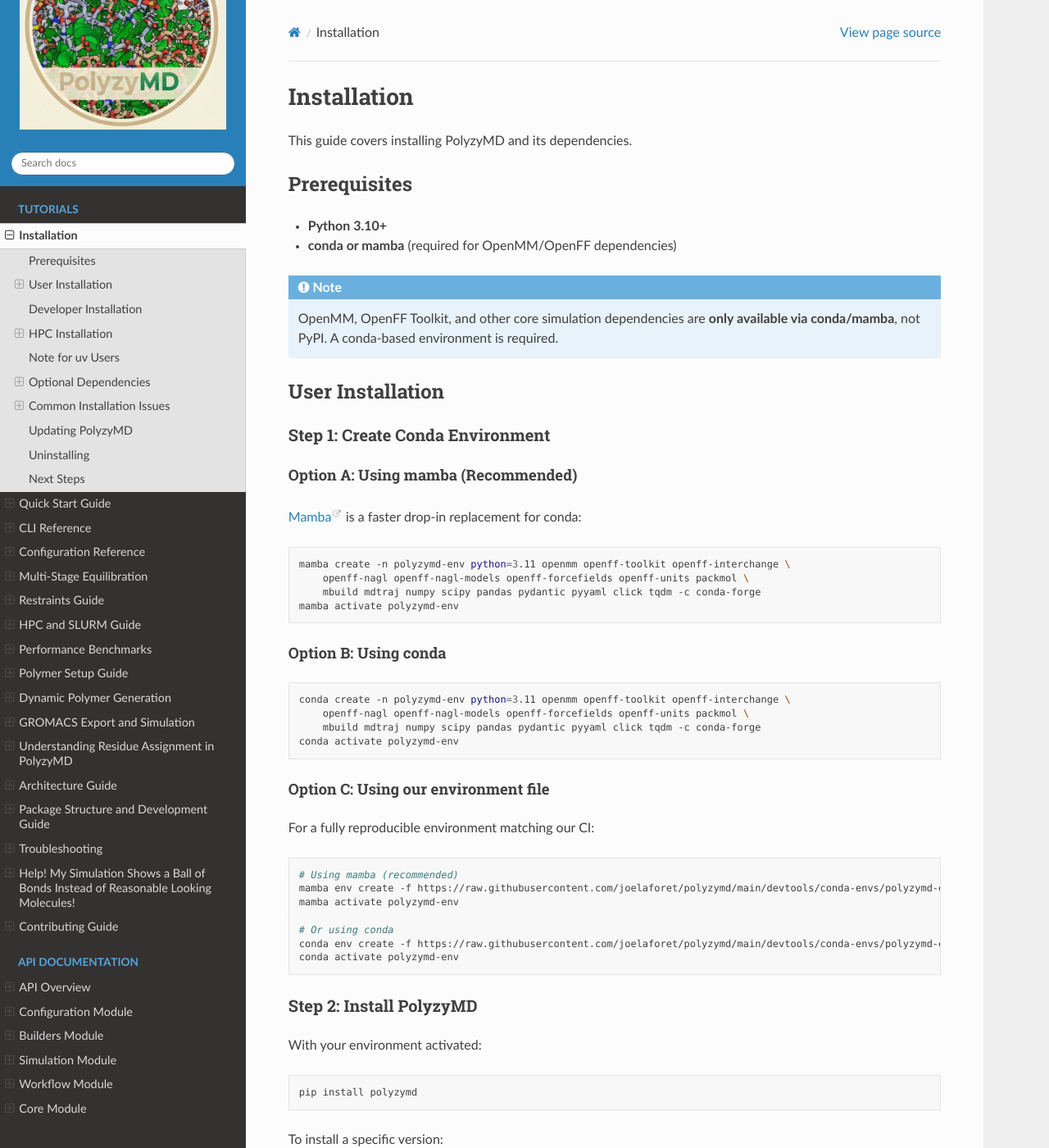
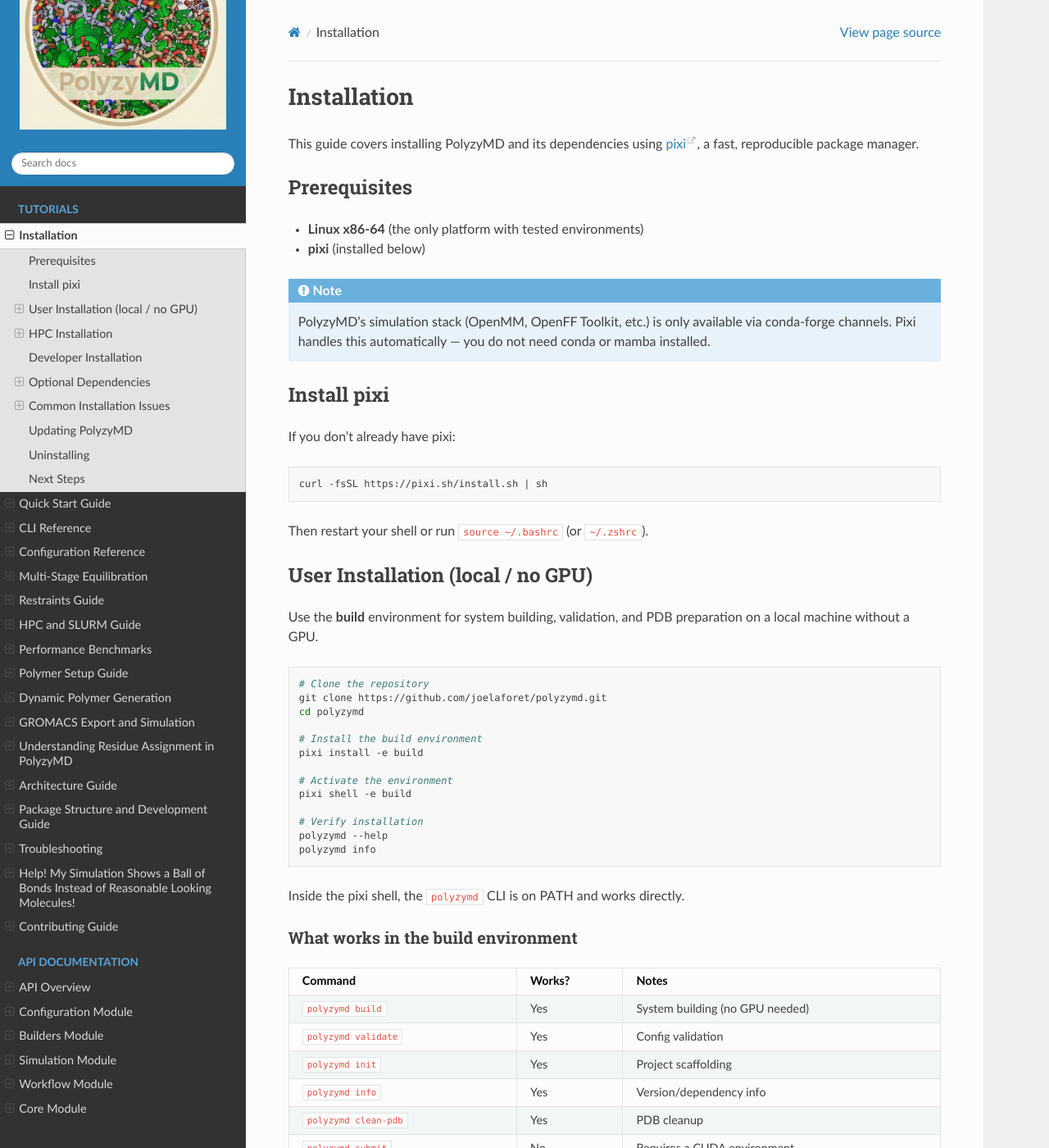
Before and after one commit to joelaforet/polyzymd, a Sphinx documentation site: the page built from docs/source/tutorials/installation.md, in a window 1280 px wide and 1400 px high. Shown: the whole window at 82% size. Built offline with Sphinx 7.4.7 and the Read the Docs theme 3.1.0, drawn with Linux system fonts in a browser that asks for light colours; some of the changed text lies outside the part shown.

Commit message:
docs: rewrite installation guide for pixi

````diff
--- a/docs/source/tutorials/installation.md
+++ b/docs/source/tutorials/installation.md
@@ -1,92 +1,133 @@
 # Installation
 
-This guide covers installing PolyzyMD and its dependencies.
+This guide covers installing PolyzyMD and its dependencies using
+[pixi](https://pixi.sh), a fast, reproducible package manager.
 
 ## Prerequisites
 
-- **Python 3.10+**
-- **conda or mamba** (required for OpenMM/OpenFF dependencies)
+- **Linux x86-64** (the only platform with tested environments)
+- **pixi** (installed below)
 
 ```{note}
-OpenMM, OpenFF Toolkit, and other core simulation dependencies are **only available via conda/mamba**, not PyPI. A conda-based environment is required.
+PolyzyMD's simulation stack (OpenMM, OpenFF Toolkit, etc.) is only available
+via conda-forge channels. Pixi handles this automatically — you do not need
+conda or mamba installed.
 ```
 
-## User Installation
+## Install pixi
 
-### Step 1: Create Conda Environment
-
-#### Option A: Using mamba (Recommended)
-
-[Mamba](https://mamba.readthedocs.io/) is a faster drop-in replacement for conda:
+If you don't already have pixi:
 
 ```bash
-mamba create -n polyzymd-env python=3.11 openmm openff-toolkit openff-interchange \
-    openff-nagl openff-nagl-models openff-forcefields openff-units packmol \
-    mbuild mdtraj numpy scipy pandas pydantic pyyaml click tqdm -c conda-forge
-mamba activate polyzymd-env
+curl -fsSL https://pixi.sh/install.sh | sh
 ```
 
-#### Option B: Using conda
+Then restart your shell or run `source ~/.bashrc` (or `~/.zshrc`).
+
+## User Installation (local / no GPU)
+
+Use the **build** environment for system building, validation, and PDB
+preparation on a local machine without a GPU.
 
 ```bash
-conda create -n polyzymd-env python=3.11 openmm openff-toolkit openff-interchange \
-    openff-nagl openff-nagl-models openff-forcefields openff-units packmol \
-    mbuild mdtraj numpy scipy pandas pydantic pyyaml click tqdm -c conda-forge
-conda activate polyzymd-env
-```
+# Clone the repository
+git clone https://github.com/joelaforet/polyzymd.git
+cd polyzymd
 
-#### Option C: Using our environment file
+# Install the build environment
+pixi install -e build
 
-For a fully reproducible environment matching our CI:
+# Activate the environment
+pixi shell -e build
 
-```bash
-# Using mamba (recommended)
-mamba env create -f https://raw.githubusercontent.com/joelaforet/polyzymd/main/devtools/conda-envs/polyzymd-env.yml
-mamba activate polyzymd-env
-
-# Or using conda
-conda env create -f https://raw.githubusercontent.com/joelaforet/polyzymd/main/devtools/conda-envs/polyzymd-env.yml
-conda activate polyzymd-env
-```
-
-### Step 2: Install PolyzyMD
-
-With your environment activated:
-
-```bash
-pip install polyzymd
-```
-
-To install a specific version:
-
-```bash
-pip install polyzymd==1.0.0
-```
-
-### Verify Installation
-
-```bash
-# Check CLI is available
+# Verify installation
 polyzymd --help
-
-# Check version and dependencies
 polyzymd info
 ```
 
-Expected output:
+Inside the pixi shell, the `polyzymd` CLI is on PATH and works directly.
 
+### What works in the build environment
+
+| Command | Works? | Notes |
+|---------|--------|-------|
+| `polyzymd build` | Yes | System building (no GPU needed) |
+| `polyzymd validate` | Yes | Config validation |
+| `polyzymd init` | Yes | Project scaffolding |
+| `polyzymd info` | Yes | Version/dependency info |
+| `polyzymd clean-pdb` | Yes | PDB cleanup |
+| `polyzymd submit` | No | Requires a CUDA environment |
+| `polyzymd run-segment` | No | Requires a CUDA environment |
+
+## HPC Installation
+
+```{warning}
+The SLURM presets in PolyzyMD are designed for **CU Boulder Alpine/Blanca**
+and **PSC Bridges2**. Other clusters will need custom presets — see
+{doc}`hpc_slurm` for details.
 ```
-PolyzyMD - Molecular Dynamics for Enzyme-Polymer Systems
-Version: 1.0.0
 
-Dependencies:
-  OpenMM: 8.1.1
-  OpenFF Toolkit: 0.16.x
-  OpenFF Interchange: 0.4.x
-  Pydantic: 2.x.x
+On HPC clusters with GPUs, use one of the **CUDA environments**. Pick the
+environment that matches your cluster's CUDA driver version.
 
-Example configs: polyzymd/configs/examples/
+### How to find your CUDA version
+
+On a GPU node, run:
+
+```bash
+nvidia-smi | head -1
 ```
+
+The driver version in the top-right maps to a maximum CUDA version:
+
+| Cluster | CUDA driver | Environment |
+|---------|-------------|-------------|
+| PSC Bridges2 | 12.6 | `cuda-12-6` |
+| CU Boulder Blanca | 12.4 | `cuda-12-4` |
+
+### Setup steps
+
+```bash
+# 1. Install pixi (if not already installed)
+curl -fsSL https://pixi.sh/install.sh | sh
+source ~/.bashrc
+
+# 2. Clone the repo to your projects directory
+cd /projects/$USER
+git clone https://github.com/joelaforet/polyzymd.git
+cd polyzymd
+
+# 3. Install the environment matching your cluster
+pixi install -e cuda-12-6    # Bridges2
+# or
+pixi install -e cuda-12-4    # CU Boulder Blanca
+
+# 4. Verify installation (on a GPU node)
+pixi shell -e cuda-12-6
+polyzymd info
+```
+
+```{tip}
+You only need to run `pixi install` once. After that, `pixi shell -e <env>`
+is all you need to activate the environment in each new session.
+```
+
+### Submitting jobs
+
+Inside the pixi shell, submission works as usual:
+
+```bash
+pixi shell -e cuda-12-6
+
+polyzymd submit -c config.yaml \
+    --replicates 1-3 \
+    --preset aa100 \
+    --dry-run
+```
+
+The generated SLURM scripts automatically activate the correct pixi
+environment via `pixi shell-hook` — no `module load` or `conda activate`
+needed in job scripts.
 
 ## Developer Installation
 
@@ -97,189 +138,120 @@
 git clone https://github.com/joelaforet/polyzymd.git
 cd polyzymd
 
-# Create environment from our environment file
-mamba env create -f devtools/conda-envs/polyzymd-env.yml
-mamba activate polyzymd-env
+# Install the build environment (editable mode is automatic via pixi.toml)
+pixi install -e build
 
-# Install in editable mode with dev dependencies
-pip install -e ".[dev]"
+# Activate
+pixi shell -e build
 
-# (Optional) Install pre-commit hooks
-pre-commit install
+# Run tests
+pytest tests/ -x -q --tb=short --ignore=tests/test_packmol.py
+
+# Run linting
+ruff check src/
+ruff format --check src/
 ```
 
-## HPC Installation
-
-```{warning}
-The HPC/SLURM functionality in PolyzyMD was designed with **CU Boulder's Alpine and Blanca** clusters in mind. The SLURM presets and job submission scripts **will not work out of the box** for other systems like Bridges2 or XSEDE resources. Support for additional HPC systems is planned for a future release.
-```
-
-On HPC systems, you typically need to:
-
-### 1. Load the anaconda/mamba module
-
-```bash
-module load anaconda
-# or: module load mambaforge
-# or: module load miniforge
-```
-
-### 2. Create the environment
-
-```bash
-# Navigate to your projects directory (long-term storage)
-cd /projects/$USER
-
-# Create the environment
-mamba env create -f https://raw.githubusercontent.com/joelaforet/polyzymd/main/devtools/conda-envs/polyzymd-env.yml
-```
-
-### 3. Install PolyzyMD
-
-```bash
-mamba activate polyzymd-env
-pip install polyzymd
-```
-
-### 4. Verify installation
-
-```bash
-polyzymd info
-```
-
-### CU Boulder Specific Notes
-
-On Alpine/Blanca, you may want to install to a shared project space:
-
-```bash
-# Load modules
-module load mambaforge
-
-# Create environment in project space
-mamba env create -f https://raw.githubusercontent.com/joelaforet/polyzymd/main/devtools/conda-envs/polyzymd-env.yml \
-    -p /projects/$USER/envs/polyzymd-env
-
-# Activate with full path
-mamba activate /projects/$USER/envs/polyzymd-env
-
-# Install polyzymd
-pip install polyzymd
-```
-
-## Note for uv Users
-
-[uv](https://github.com/astral-sh/uv) is a fast Python package manager, but it only works with packages available on PyPI. Unfortunately, **OpenMM, OpenFF Toolkit, and other core simulation dependencies are not available on PyPI** — they must be installed via conda or mamba.
-
-If you prefer uv for package management, you can:
-
-1. Create a conda/mamba environment with the simulation stack (OpenMM, OpenFF, etc.)
-2. Activate that conda environment
-3. Use uv for additional pure-Python packages within that environment
-
-However, `pip install polyzymd` within an activated conda environment is the simplest and recommended approach.
+PolyzyMD is installed in editable mode by default (configured in `pixi.toml`
+via `polyzymd = { path = ".", editable = true }`). Any source changes are
+immediately reflected without reinstalling.
 
 ## Optional Dependencies
 
-### AmberTools (for AM1-BCC charging)
+### AmberTools
 
-PolyzyMD defaults to NAGL for partial charge assignment, which is fast and doesn't require additional dependencies. If you need AM1-BCC charges via AmberTools:
+AmberTools is included in all pixi environments by default (pinned to
+version 23.3 for compatibility with the OpenFF stack). No additional
+installation is needed.
 
-```bash
-mamba install -c conda-forge ambertools
-```
-
-```{note}
-AmberTools has limited availability on macOS and can cause dependency conflicts. We recommend using a separate environment if needed.
-```
-
-Then use in your configuration:
+To use AM1-BCC charges via AmberTools in your configuration:
 
 ```yaml
 substrate:
   charge_method: "am1bcc"
 ```
 
-Or in code:
-
-```python
-from polyzymd.utils.charging import get_charger
-
-charger = get_charger("am1bcc", toolkit="ambertools")
-charged_mol = charger.charge_molecule(molecule)
-```
-
 ### OpenEye Toolkit (commercial, faster AM1-BCC)
 
-If you have an OpenEye license:
+If you have an OpenEye license, install the toolkit in your pixi environment:
 
 ```bash
-mamba install -c openeye openeye-toolkits
-```
-
-### MDAnalysis (for advanced trajectory analysis)
-
-```bash
-mamba install -c conda-forge mdanalysis
+pixi shell -e build
+pip install openeye-toolkits
 ```
 
 ## Common Installation Issues
 
-### "Module not found: openmm"
+### "pixi: command not found"
 
-OpenMM must be installed via conda, not pip:
+Make sure pixi is installed and on PATH:
 
 ```bash
-mamba install -c conda-forge openmm
+curl -fsSL https://pixi.sh/install.sh | sh
+source ~/.bashrc
+which pixi
 ```
 
 ### "polyzymd: command not found"
 
-Make sure you've activated the correct environment:
+Make sure you've activated the pixi environment:
 
 ```bash
-mamba activate polyzymd-env
-which polyzymd  # Should show path in your env
+pixi shell -e build        # local use
+pixi shell -e cuda-12-6    # HPC use
+which polyzymd             # should show path inside .pixi/
 ```
 
-### Environment solver takes forever
+### pixi install fails on HPC login node
 
-Use mamba instead of conda for faster environment solving:
+Some HPC systems restrict network access on login nodes. Try:
+
+1. Use a compile/data-transfer node if available
+2. Or pre-download on a machine with internet access and `rsync` the
+   repository (including `.pixi/`) to the cluster
+
+### OpenMM can't find CUDA
+
+Make sure you're using the correct CUDA environment for your cluster:
 
 ```bash
-# Install mamba if you don't have it
-conda install -n base -c conda-forge mamba
+# Check your GPU's CUDA version
+nvidia-smi | head -1
 
-# Then use mamba for environment creation
-mamba env create -f polyzymd-env.yml
+# Use the matching environment
+pixi shell -e cuda-12-6    # NOT cuda-12-4 on a 12.6 system
+python -c "import openmm; print(openmm.Platform.getPlatformByName('CUDA').getName())"
 ```
 
-### Conflicts with existing environment
+### Adding support for a new cluster
 
-Create a fresh environment rather than installing into an existing one:
-
-```bash
-mamba create -n polyzymd-env --clone base  # Don't do this
-mamba env create -f polyzymd-env.yml       # Do this instead
-```
+If your cluster has a different CUDA driver version, you can add a new
+environment to `pixi.toml` following the pattern of the existing CUDA
+features. See the comments in `pixi.toml` for instructions, or file a PR.
 
 ## Updating PolyzyMD
 
 To update to the latest version:
 
 ```bash
-mamba activate polyzymd-env
-pip install --upgrade polyzymd
+cd /path/to/polyzymd
+git pull
+pixi install -e <your-environment>
 ```
+
+Since PolyzyMD is installed in editable mode from the local clone,
+`git pull` picks up all code changes. Running `pixi install` again
+updates any changed conda dependencies.
 
 ## Uninstalling
 
 ```bash
-# Remove the package
-pip uninstall polyzymd
+# Remove the pixi environments
+cd /path/to/polyzymd
+rm -rf .pixi
 
-# Remove the entire environment (optional)
-mamba deactivate
-mamba env remove -n polyzymd-env
+# Or remove the entire clone
+rm -rf /path/to/polyzymd
 ```
 
 ## Next Steps
````
